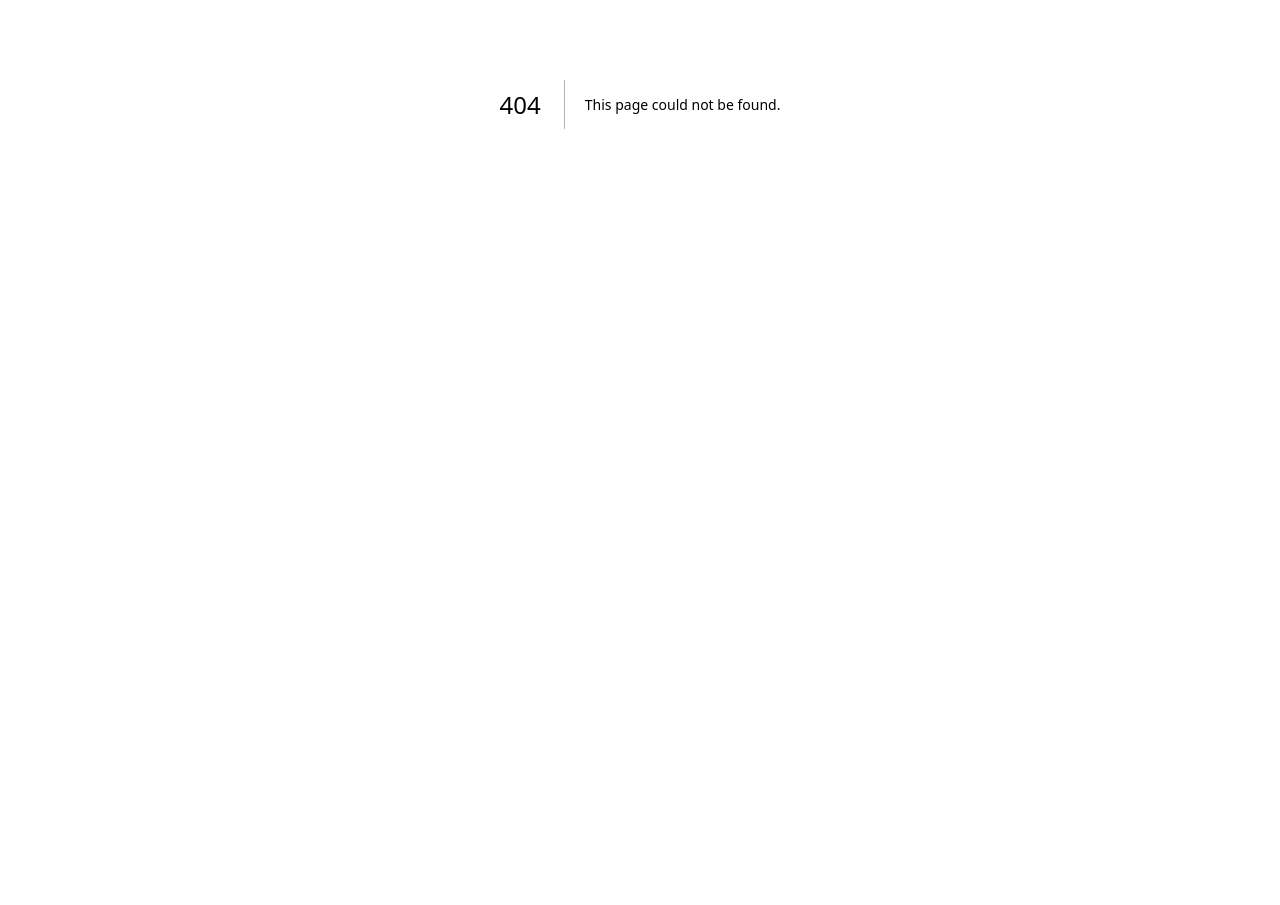
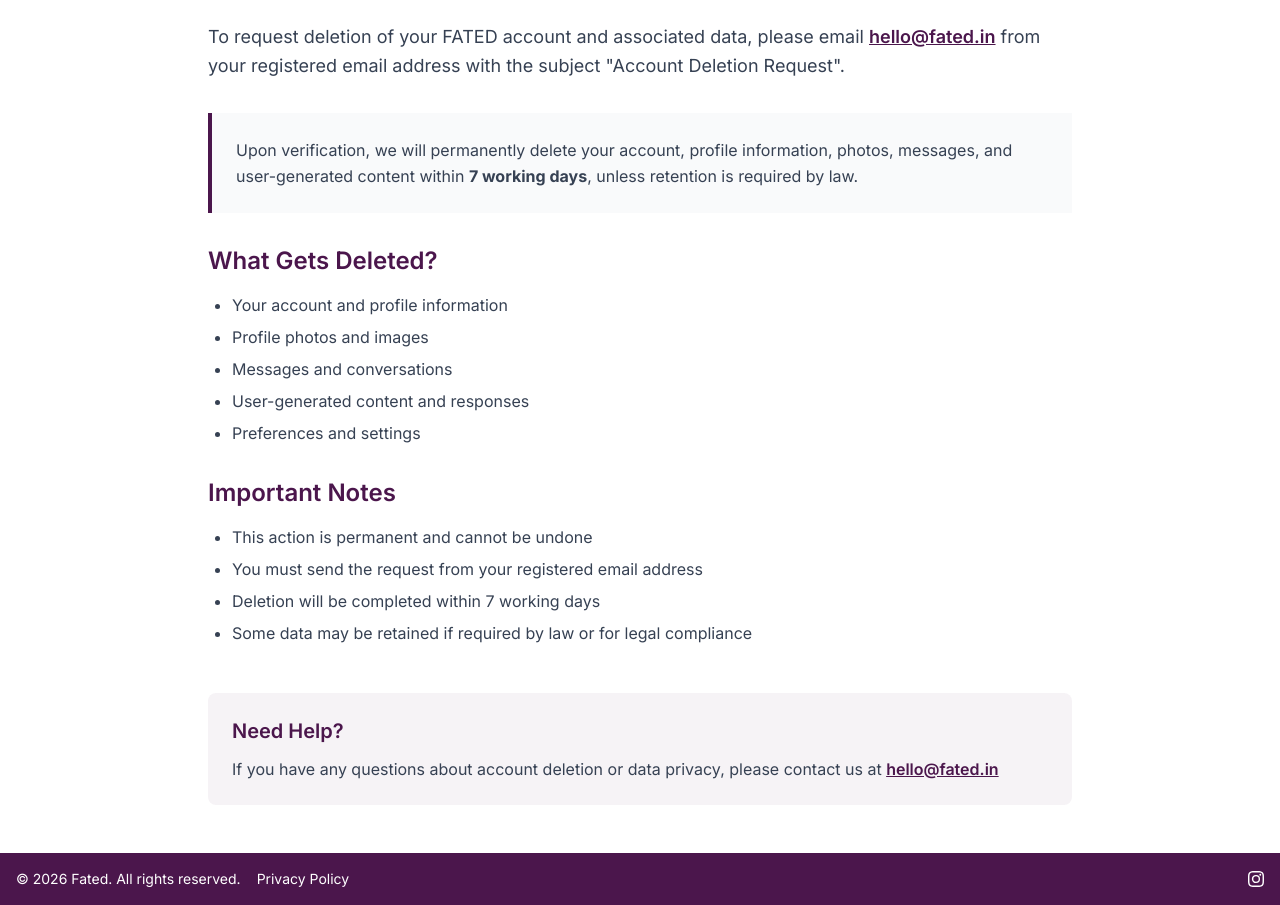
Before and after one commit to shadabsaifi751/fated, a Next.js app: page /delete-account in a window 1280 px wide. Before the commit this address had no page. Shown: the part 296-1201 px from the top of the page. Before the commit the page ends 800 px from the top, so only its background shows below. Built offline with nearby package versions, Linux system fonts and the light colour scheme.

Commit message:
privacy-policy

```diff
--- /dev/null
+++ b/src/pages/api/delete-account.ts
@@ -0,0 +1,74 @@
+import type { NextApiRequest, NextApiResponse } from "next";
+
+type SuccessResponse = {
+  success: true;
+  message: string;
+};
+
+type ErrorResponse = {
+  success: false;
+  error: string;
+};
+
+type Response = SuccessResponse | ErrorResponse;
+
+export default async function handler(
+  req: NextApiRequest,
+  res: NextApiResponse<Response>
+) {
+  // Only allow POST requests
+  if (req.method !== "POST") {
+    return res.status(405).json({
+      success: false,
+      error: "Method not allowed. Please use POST.",
+    });
+  }
+
+  try {
+    const { email } = req.body;
+
+    // Validate email
+    if (!email || typeof email !== "string") {
+      return res.status(400).json({
+        success: false,
+        error: "Email is required.",
+      });
+    }
+
+    // Basic email validation
+    const emailRegex = /^[^\s@]+@[^\s@]+\.[^\s@]+$/;
+    if (!emailRegex.test(email)) {
+      return res.status(400).json({
+        success: false,
+        error: "Invalid email format.",
+      });
+    }
+
+    // TODO: Implement your account deletion logic here
+    // This is where you would:
+    // 1. Verify the email exists in your database
+    // 2. Send verification email to the user
+    // 3. Queue the account for deletion
+    // 4. Log the deletion request
+
+    // For now, we'll just log and return success
+    console.log(`Account deletion requested for: ${email}`);
+
+    // In production, you might want to:
+    // - Send a verification email with a confirmation link
+    // - Add the deletion request to a queue
+    // - Schedule deletion after 7 days
+    // - Send confirmation email when deletion is complete
+
+    return res.status(200).json({
+      success: true,
+      message: "Account deletion request received. We will process your request within 7 working days and send a confirmation email.",
+    });
+  } catch (error) {
+    console.error("Error processing account deletion:", error);
+    return res.status(500).json({
+      success: false,
+      error: "An error occurred while processing your request. Please try again later.",
+    });
+  }
+}
--- /dev/null
+++ b/src/pages/delete-account.tsx
@@ -0,0 +1,82 @@
+import Head from "next/head";
+import Header from "@/components/Header";
+import Footer from "@/components/Footer";
+
+export default function DeleteAccount() {
+  return (
+    <>
+      <Head>
+        <title>Account Deletion - Fated</title>
+        <meta name="description" content="Request deletion of your FATED account" />
+        <meta name="viewport" content="width=device-width, initial-scale=1.0" />
+        <link rel="icon" href="/favicon.ico" />
+      </Head>
+
+      <main className="min-h-screen bg-white">
+        <Header />
+
+        <div className="container mx-auto px-4 py-8 sm:py-12 max-w-4xl">
+          <h1 className="lobster-font text-4xl sm:text-5xl text-[#4B164C] mb-6">
+            Account Deletion – FATED
+          </h1>
+
+          <div className="prose prose-lg max-w-none space-y-6">
+            <p className="text-gray-700 leading-relaxed text-lg">
+              To request deletion of your FATED account and associated data, please email{" "}
+              <a href="mailto:hello@fated.in?subject=Account%20Deletion%20Request" className="text-[#4B164C] underline hover:text-[#6B1E6D] font-semibold">
+                hello@fated.in
+              </a>{" "}
+              from your registered email address with the subject "Account Deletion Request".
+            </p>
+
+            <div className="bg-gray-50 border-l-4 border-[#4B164C] p-6 my-8">
+              <p className="text-gray-700 leading-relaxed">
+                Upon verification, we will permanently delete your account, profile information, photos, messages,
+                and user-generated content within <strong>7 working days</strong>, unless retention is required by law.
+              </p>
+            </div>
+
+            <section className="mt-8">
+              <h2 className="text-2xl font-semibold text-[#4B164C] mb-4">
+                What Gets Deleted?
+              </h2>
+              <ul className="list-disc pl-6 space-y-2 text-gray-700">
+                <li>Your account and profile information</li>
+                <li>Profile photos and images</li>
+                <li>Messages and conversations</li>
+                <li>User-generated content and responses</li>
+                <li>Preferences and settings</li>
+              </ul>
+            </section>
+
+            <section className="mt-8">
+              <h2 className="text-2xl font-semibold text-[#4B164C] mb-4">
+                Important Notes
+              </h2>
+              <ul className="list-disc pl-6 space-y-2 text-gray-700">
+                <li>This action is permanent and cannot be undone</li>
+                <li>You must send the request from your registered email address</li>
+                <li>Deletion will be completed within 7 working days</li>
+                <li>Some data may be retained if required by law or for legal compliance</li>
+              </ul>
+            </section>
+
+            <div className="mt-12 p-6 bg-[#4B164C]/5 rounded-lg">
+              <h3 className="text-xl font-semibold text-[#4B164C] mb-3">
+                Need Help?
+              </h3>
+              <p className="text-gray-700">
+                If you have any questions about account deletion or data privacy, please contact us at{" "}
+                <a href="mailto:hello@fated.in" className="text-[#4B164C] underline hover:text-[#6B1E6D] font-semibold">
+                  hello@fated.in
+                </a>
+              </p>
+            </div>
+          </div>
+        </div>
+
+        <Footer />
+      </main>
+    </>
+  );
+}
```
